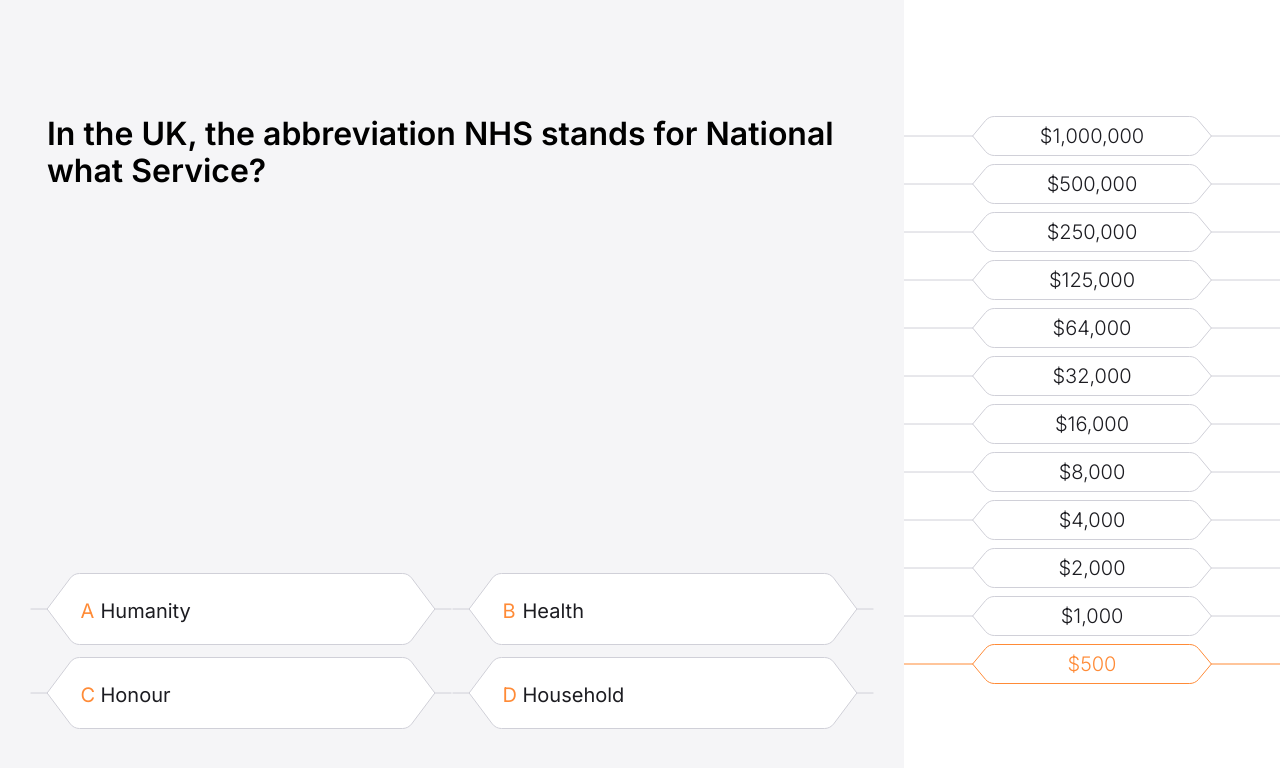
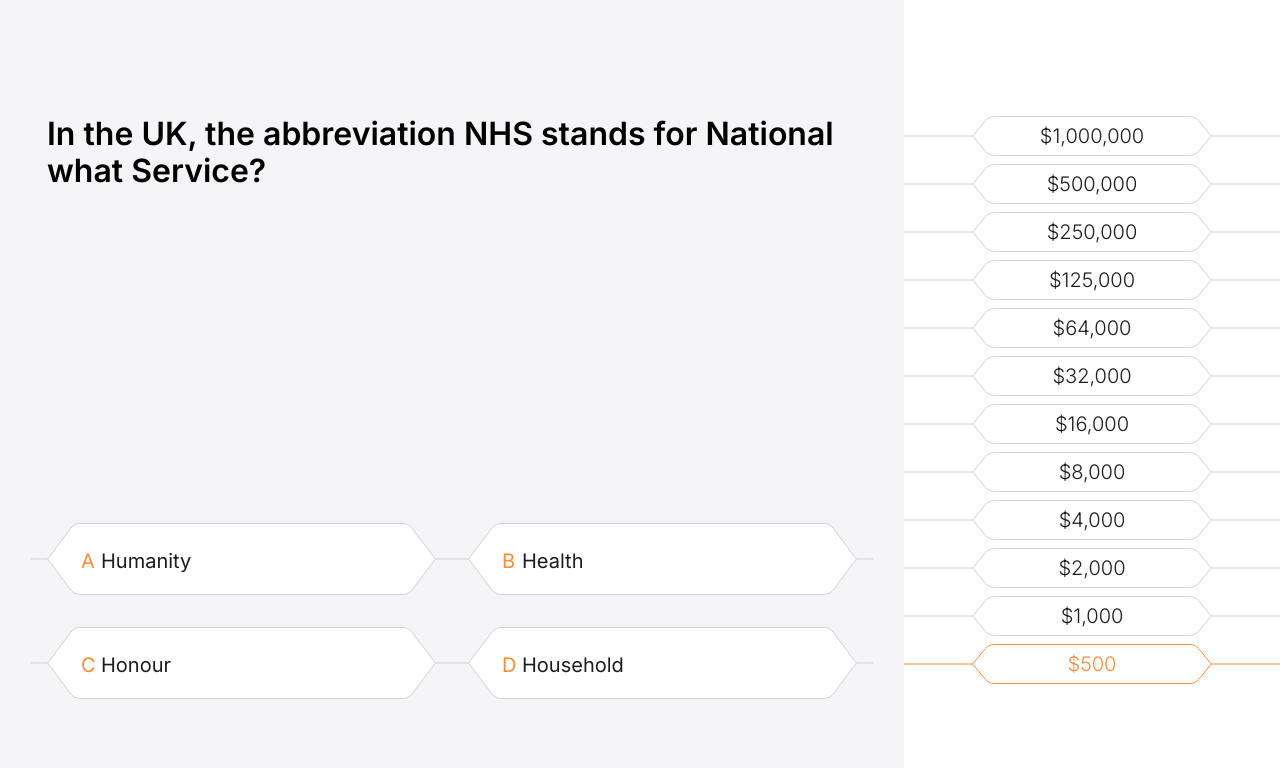
Before and after one commit to myroslav-kolomiiets/who-wants-to-be-a-millionaire, a Next.js app: page /game in a window 1280 px wide. Shown: the top 768 px of the page. Built offline with nearby package versions, Linux system fonts and the light colour scheme.

Commit message:
RM prettierignore and prettierrc, fix BurgerMenu sizes, rm sizes and margins from hexagonal controle theme

```diff
--- a/package.json
+++ b/package.json
@@ -1,6 +1,6 @@
 {
   "name": "who-wants-to-be-a-millionaire",
-  "version": "0.1.0",
+  "version": "1.0.0",
   "private": true,
   "author": {
     "email": "mir.kolomiets@gmail.com",
--- a/src/components/BurgerMenuButton/stylesheet/core.module.scss
+++ b/src/components/BurgerMenuButton/stylesheet/core.module.scss
@@ -11,7 +11,7 @@
   outline: none;
 
   &__bar {
-    width: 18px;
+    width: 16px;
     height: 2px;
     position: absolute;
     top: 50%;
@@ -22,11 +22,11 @@
     transition: all 0.3s ease-in-out;
 
     &:nth-of-type(2) {
-      top: calc(50% - 5px);
+      top: calc(50% - 6px);
     }
 
     &:nth-of-type(3) {
-      top: calc(50% + 5px);
+      top: calc(50% + 6px);
     }
   }
 
--- a/src/components/Control/stylesheet/theme/hexagonal.module.scss
+++ b/src/components/Control/stylesheet/theme/hexagonal.module.scss
@@ -7,24 +7,15 @@
       font-style: normal;
       font-weight: 400;
       font-size: 20px;
-      margin-block: 17px;
-      width: 422px;
-      height: 72px;
+
       svg {
         path {
           transition: 0.3s ease-out;
         }
       }
 
-      @media (max-width: 1280px) {
-        margin-block: 6px;
-      }
-
       @media (max-width: 1024px) {
-        width: 320px;
-        height: 56px;
         font-size: 18px;
-        margin-block: 4px;
       }
 
       &::before {
--- a/src/pages/game/index.tsx
+++ b/src/pages/game/index.tsx
@@ -2,6 +2,7 @@ import { useState } from 'react';
 import { useRouter } from 'next/router';
 import useSWR from 'swr';
 import Control, {
+  controlSizes,
   controlStates,
   controlThemes,
 } from '../../components/Control/Control';
@@ -92,9 +93,10 @@ function Game() {
         </h2>
         <div className="game-main-block__options">
           {questions[currentStep].options.map((option: Option) => (
+            <div className="game-main-block__options-item" key={option.content}>
               <Control
-              key={option.content}
                 theme={controlThemes.hexagonal}
+                size={controlSizes.responsive}
                 isCorrect={
                   selectedOption !== null
                   && selectedOption.content === option.content
@@ -109,6 +111,7 @@ function Game() {
                 text={option.content}
                 onClick={() => handleOnClick(option)}
               />
+            </div>
           ))}
         </div>
       </div>
--- a/src/styles/game-page.scss
+++ b/src/styles/game-page.scss
@@ -6,9 +6,12 @@
   align-items: center;
   width: 100%;
 
+  @media (max-width: 1024px) {
+    justify-content: start;
+  }
+
   @media (max-width: 640px) {
     width: 100vw;
-    justify-content: start;
   }
 
   &__h2 {
@@ -34,14 +37,15 @@
   }
 
   &__options {
-    margin-block: 65px;
     display: grid;
-    justify-items: center;
-    align-items: center;
-    max-width: 844px;
+    grid-template-columns: repeat(2, 1fr);
+    grid-row-gap: 32px;
+    margin-block-start: 65px;
+    margin-block-end: 101px;
 
-    @media (min-width: 1280px) {
-      grid-template-columns: repeat(2, 1fr);
+    @media (max-width: 1024px) {
+      grid-template-columns: repeat(1, 1fr);
+      grid-row-gap: 6px;
     }
 
     @media (max-width: 640px) {
@@ -49,4 +53,13 @@
       margin-block: 10px;
     }
   }
+
+  &__options-item {
+    height: 72px;
+
+    @media (max-width: 1024px) {
+      width: 320px;
+      height: 56px;
+    }
+  }
 }
```
Also changed, not shown: 2 other files (tests, documents, lock files or other folders). Lines whose indentation alone changed are shown as unchanged.
